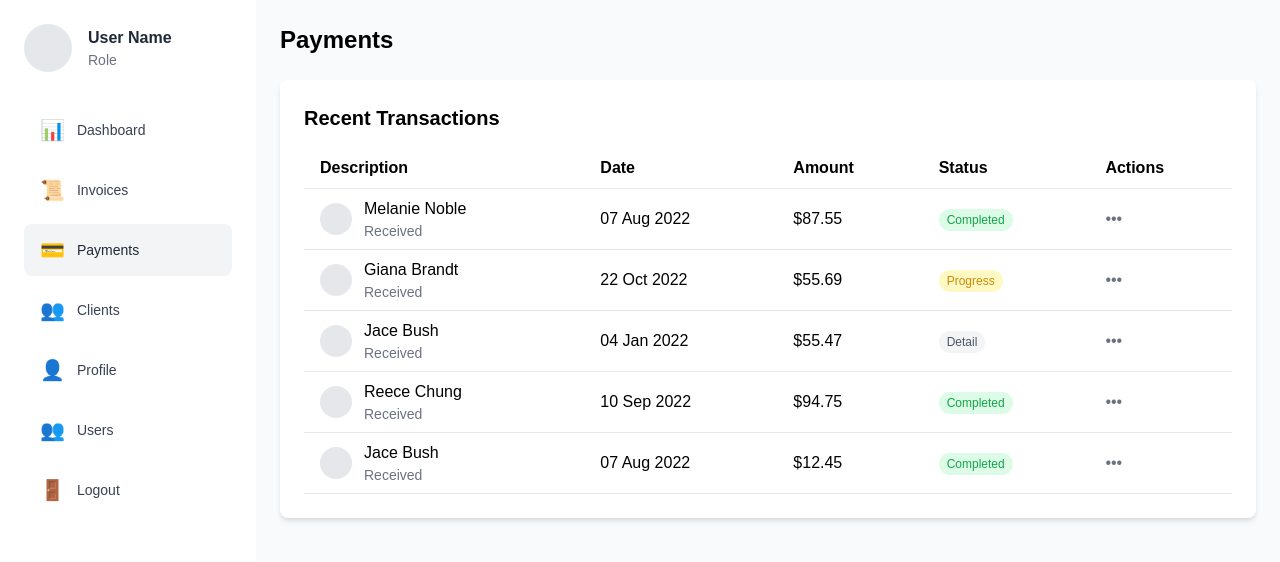
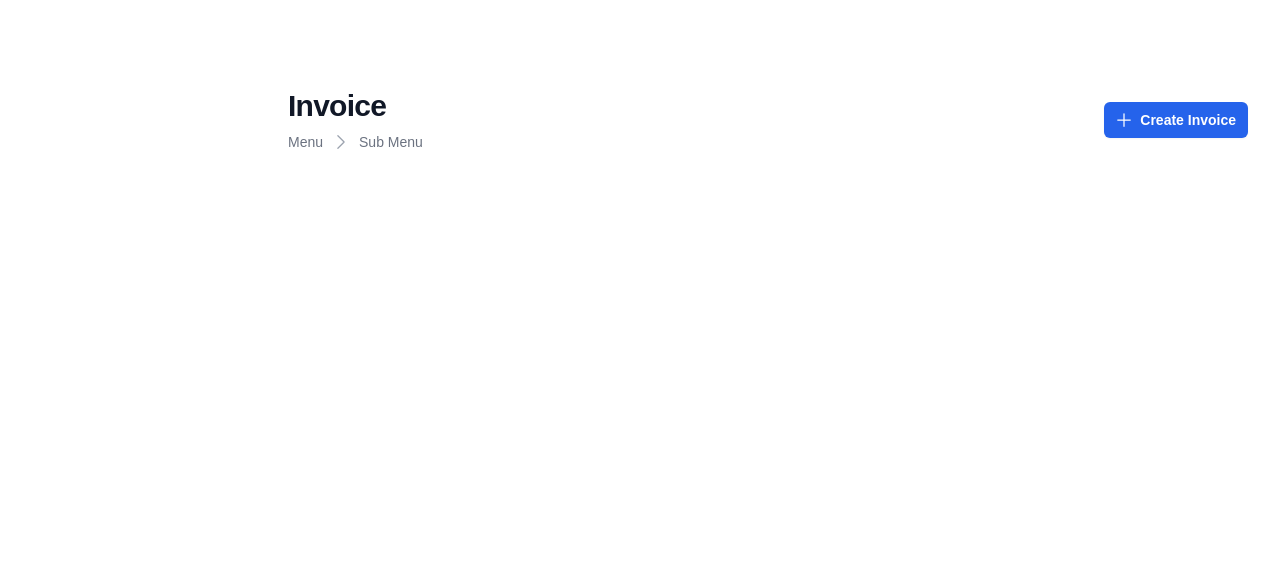
Before and after one commit to rchmfk/invoice-maker, a Next.js app in the folder easy-bill/: page /payments in a window 1280 px wide. Shown: the top 562 px of the page. Built offline with nearby package versions, Linux system fonts and the light colour scheme.

Commit message:
modify payment

```diff
--- a/easy-bill/src/app/payments/page.tsx
+++ b/easy-bill/src/app/payments/page.tsx
@@ -1,145 +1,56 @@
-"use client";
+import { ChevronRightIcon, PlusIcon } from "@heroicons/react/24/outline";
+import Link from "next/link";
 
-import React, { useState } from "react";
-
-interface Payment {
-  id: number;
-  name: string;
-  date: string;
-  amount: string;
-  status: "Completed" | "Progress" | "Detail";
-}
-
-const Payments: React.FC = () => {
-  const [activeMenu, setActiveMenu] = useState<string>("Payments");
-
-  const [payments, setPayments] = useState<Payment[]>([
-    { id: 1, name: "Melanie Noble", date: "07 Aug 2022", amount: "$87.55", status: "Completed" },
-    { id: 2, name: "Giana Brandt", date: "22 Oct 2022", amount: "$55.69", status: "Progress" },
-    { id: 3, name: "Jace Bush", date: "04 Jan 2022", amount: "$55.47", status: "Detail" },
-    { id: 4, name: "Reece Chung", date: "10 Sep 2022", amount: "$94.75", status: "Completed" },
-    { id: 5, name: "Jace Bush", date: "07 Aug 2022", amount: "$12.45", status: "Completed" },
-  ]);
-
-  const [actionMenuOpen, setActionMenuOpen] = useState<number | null>(null);
-
-  const toggleActionMenu = (id: number) => {
-    setActionMenuOpen((prev) => (prev === id ? null : id));
-  };
-
-  const showDetails = (id: number) => {
-    alert(`Showing details for payment ID: ${id}`);
-    setActionMenuOpen(null);
-  };
-
-  const updateStatus = (id: number, newStatus: "Completed" | "Progress" | "Detail") => {
-    setPayments((prev) => prev.map((payment) => (payment.id === id ? { ...payment, status: newStatus } : payment)));
-    setActionMenuOpen(null);
-  };
-
+export default function PaymentAdminPage() {
   return (
-    <div className="flex">
-      <aside className="w-64 bg-white text-gray-700 h-screen shadow-md p-6">
-        <div className="flex items-center space-x-4 mb-8">
-          <div className="w-12 h-12 rounded-full bg-gray-200"></div>
-          <div>
-            <p className="font-semibold text-gray-800">User Name</p>
-            <p className="text-sm text-gray-500">Role</p>
+    <>
+      <div className="p-4 sm:ml-64">
+        <div className="p-4 mt-14">
+          <div className="mb-4 lg:flex lg:items-center lg:justify-between">
+            <div className="min-w-0 flex-1">
+              <h2 className="text-2xl/7 font-bold text-gray-900 sm:truncate sm:text-3xl sm:tracking-tight">
+                Invoice
+              </h2>
+              <div className="mt-1 flex flex-col sm:mt-0 sm:flex-row sm:flex-wrap sm:space-x-2">
+                <Link
+                  href=""
+                  className="mt-2 flex items-center text-sm text-gray-500"
+                >
+                  Menu
+                </Link>
+                <Link
+                  href=""
+                  className="mt-2 flex items-center text-sm text-gray-500"
+                >
+                  <ChevronRightIcon
+                    aria-hidden="true"
+                    className="mr-2 size-5 shrink-0 text-gray-400"
+                  />
+                  Sub Menu
+                </Link>
               </div>
             </div>
-        <ul className="space-y-2">
-          {[
-            { label: "Dashboard", icon: "📊" },
-            { label: "Invoices", icon: "📜" },
-            { label: "Payments", icon: "💳" },
-            { label: "Clients", icon: "👥" },
-            { label: "Profile", icon: "👤" },
-            { label: "Users", icon: "👥" },
-            { label: "Logout", icon: "🚪" },
-          ].map((menu, idx) => (
-            <li
-              key={idx}
-              onClick={() => setActiveMenu(menu.label)}
-              className={`flex items-center space-x-3 py-3 px-4 rounded-lg cursor-pointer ${activeMenu === menu.label ? "bg-gray-100 text-gray-800" : "hover:bg-gray-50 transition duration-150"}`}
+            <div className="mt-5 flex lg:ml-4 lg:mt-0">
+              <span className="sm:ml-3">
+                <button
+                  type="button"
+                  className="inline-flex items-center rounded-md bg-blue-600 px-3 py-2 text-sm font-semibold text-white shadow-sm hover:bg-blue-500 focus-visible:outline focus-visible:outline-2 focus-visible:outline-offset-2 focus-visible:outline-blue-600"
                 >
-              <span className="text-xl">{menu.icon}</span>
-              <span className="text-sm font-medium">{menu.label}</span>
-            </li>
-          ))}
-        </ul>
-      </aside>
-
-      <main className="flex-1 p-6 bg-gray-50">
-        <h1 className="text-2xl font-bold mb-6">{activeMenu}</h1>
-
-        {activeMenu === "Payments" && (
-          <div className="p-6 bg-white shadow-md rounded-lg">
-            <h2 className="text-xl font-semibold mb-4">Recent Transactions</h2>
-            <table className="w-full text-left border-collapse">
-              <thead>
-                <tr className="border-b">
-                  <th className="py-2 px-4">Description</th>
-                  <th className="py-2 px-4">Date</th>
-                  <th className="py-2 px-4">Amount</th>
-                  <th className="py-2 px-4">Status</th>
-                  <th className="py-2 px-4">Actions</th>
-                </tr>
-              </thead>
-              <tbody>
-                {payments.map((payment) => (
-                  <tr key={payment.id} className="border-b">
-                    <td className="py-2 px-4">
-                      <div className="flex items-center space-x-3">
-                        <div className="w-8 h-8 rounded-full bg-gray-200"></div>
-                        <div>
-                          <p className="font-medium">{payment.name}</p>
-                          <p className="text-sm text-gray-500">Received</p>
+                  <PlusIcon
+                    aria-hidden="true"
+                    className="-ml-0.5 mr-1.5 size-5"
+                  />
+                  Create Invoice
+                </button>
+              </span>
             </div>
           </div>
-                    </td>
-                    <td className="py-2 px-4">{payment.date}</td>
-                    <td className="py-2 px-4">{payment.amount}</td>
-                    <td className="py-2 px-4">
-                      <span className={`px-2 py-1 rounded-full text-xs ${payment.status === "Completed" ? "bg-green-100 text-green-600" : payment.status === "Progress" ? "bg-yellow-100 text-yellow-600" : "bg-gray-100 text-gray-600"}`}>
-                        {payment.status}
-                      </span>
-                    </td>
-                    <td className="py-2 px-4 relative">
-                      <button onClick={() => toggleActionMenu(payment.id)} className="text-gray-500 hover:text-gray-700">
-                        •••
-                      </button>
-
-                      {actionMenuOpen === payment.id && (
-                        <div className="absolute bg-white shadow-lg rounded-lg right-0 mt-2 w-40">
-                          <ul className="text-sm text-gray-700">
-                            <li onClick={() => showDetails(payment.id)} className="py-2 px-4 hover:bg-gray-100 cursor-pointer">
-                              Details
-                            </li>
-                            {payment.status === "Progress" && (
-                              <li onClick={() => updateStatus(payment.id, "Completed")} className="py-2 px-4 hover:bg-gray-100 cursor-pointer">
-                                Mark Completed
-                              </li>
-                            )}
-                          </ul>
+          <div className="flex items-center justify-center mb-4 rounded bg-gray-50">
+            <div className="flex flex-col rounded-lg bg-white shadow-[0px_5px_10px_0px_rgba(0,0,0,0.05)] gap-2 w-full">
             </div>
-                      )}
-                    </td>
-                  </tr>
-                ))}
-              </tbody>
-            </table>
           </div>
-        )}
-
-        {activeMenu !== "Payments" && (
-          <div className="p-6 bg-white shadow-md rounded-lg">
-            <h2 className="text-xl font-semibold">Feature Coming Soon</h2>
-            <p className="text-gray-500">Content for {activeMenu} is under development.</p>
         </div>
-        )}
-      </main>
       </div>
+    </>
   );
-};
-
-export default Payments;
+}
--- a/easy-bill/src/components/SidebarAdmin.tsx
+++ b/easy-bill/src/components/SidebarAdmin.tsx
@@ -84,8 +84,8 @@ const SidebarAdmin = () => {
                   xmlns="http://www.w3.org/2000/svg"
                 >
                   <path
-                    clip-rule="evenodd"
-                    fill-rule="evenodd"
+                    clipRule="evenodd"
+                    fillRule="evenodd"
                     d="M2 4.75A.75.75 0 012.75 4h14.5a.75.75 0 010 1.5H2.75A.75.75 0 012 4.75zm0 10.5a.75.75 0 01.75-.75h7.5a.75.75 0 010 1.5h-7.5a.75.75 0 01-.75-.75zM2 10a.75.75 0 01.75-.75h14.5a.75.75 0 010 1.5H2.75A.75.75 0 012 10z"
                   ></path>
                 </svg>
```
Lines whose indentation alone changed are shown as unchanged.
